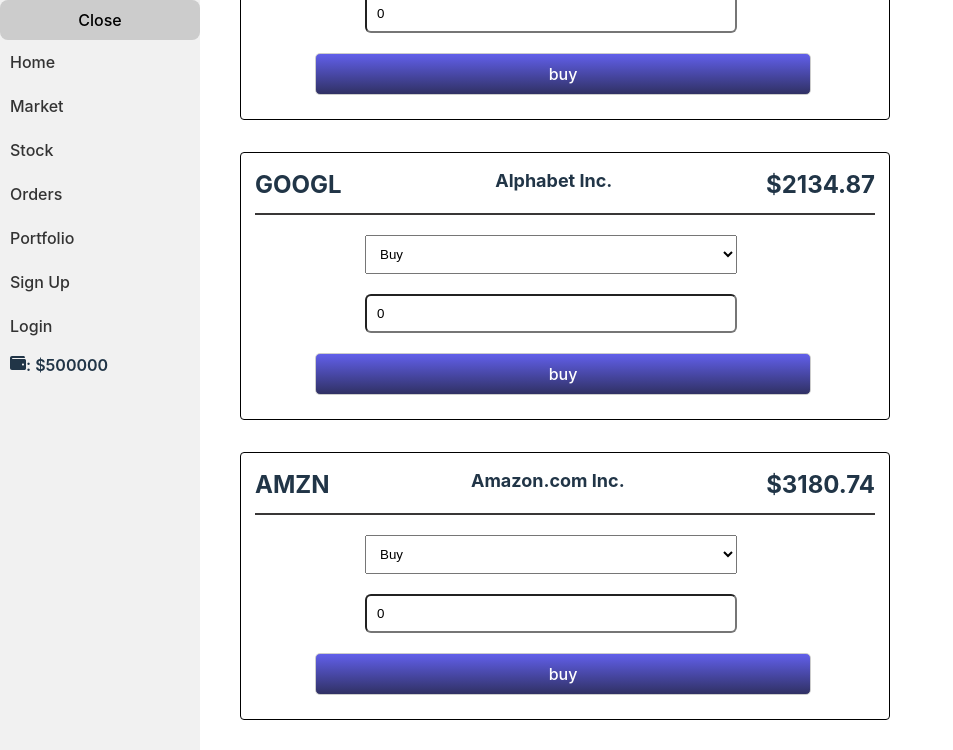
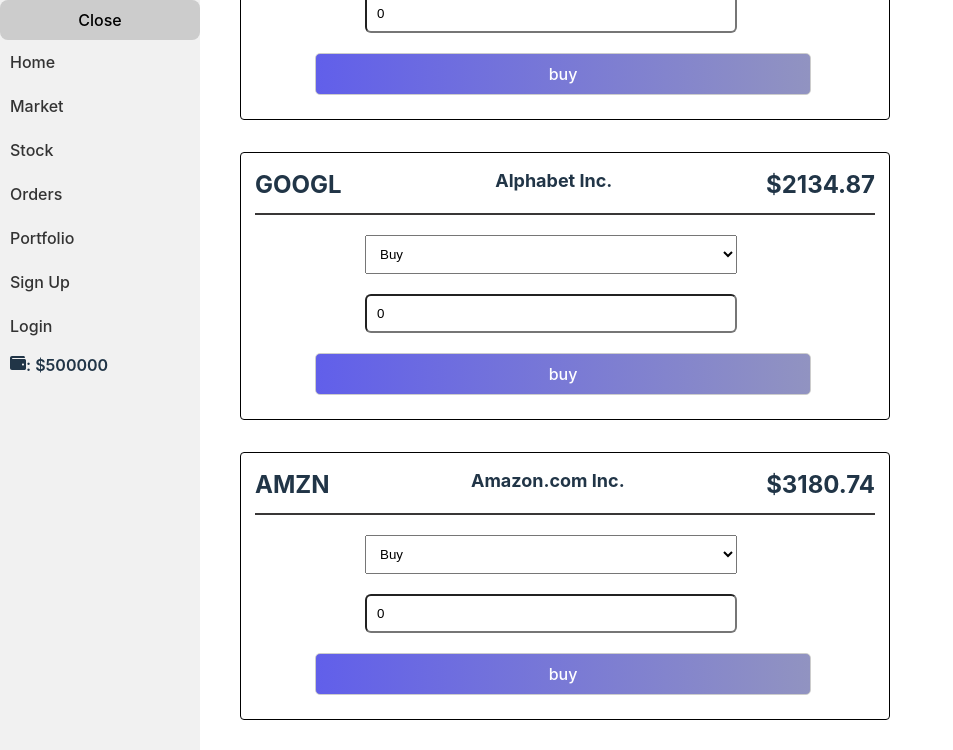
Before and after one commit to abdulsagheer/Stock-Exchange-App, a React (Vite) app in the folder frontend/: page /stock in a window 1280 px wide. Shown: the top 750 px of the page, without its empty margins (0-953 px from the left). Built offline with nearby package versions, Linux system fonts and the light colour scheme; no server answers.

Commit message:
modified button

```diff
--- a/frontend/src/components/StockCard/StockCard.scss
+++ b/frontend/src/components/StockCard/StockCard.scss
@@ -77,7 +77,7 @@
 		-moz-border-radius: 5px;
 		-ms-border-radius: 5px;
 		-o-border-radius: 5px;
-		background: linear-gradient(to bottom, #615fea, #303164);
+		background: linear-gradient(to right, #615fea, #9193c1);
 		border: 1px solid #ccc;
 		padding: 10px 20px;
 		text-align: center;
```
